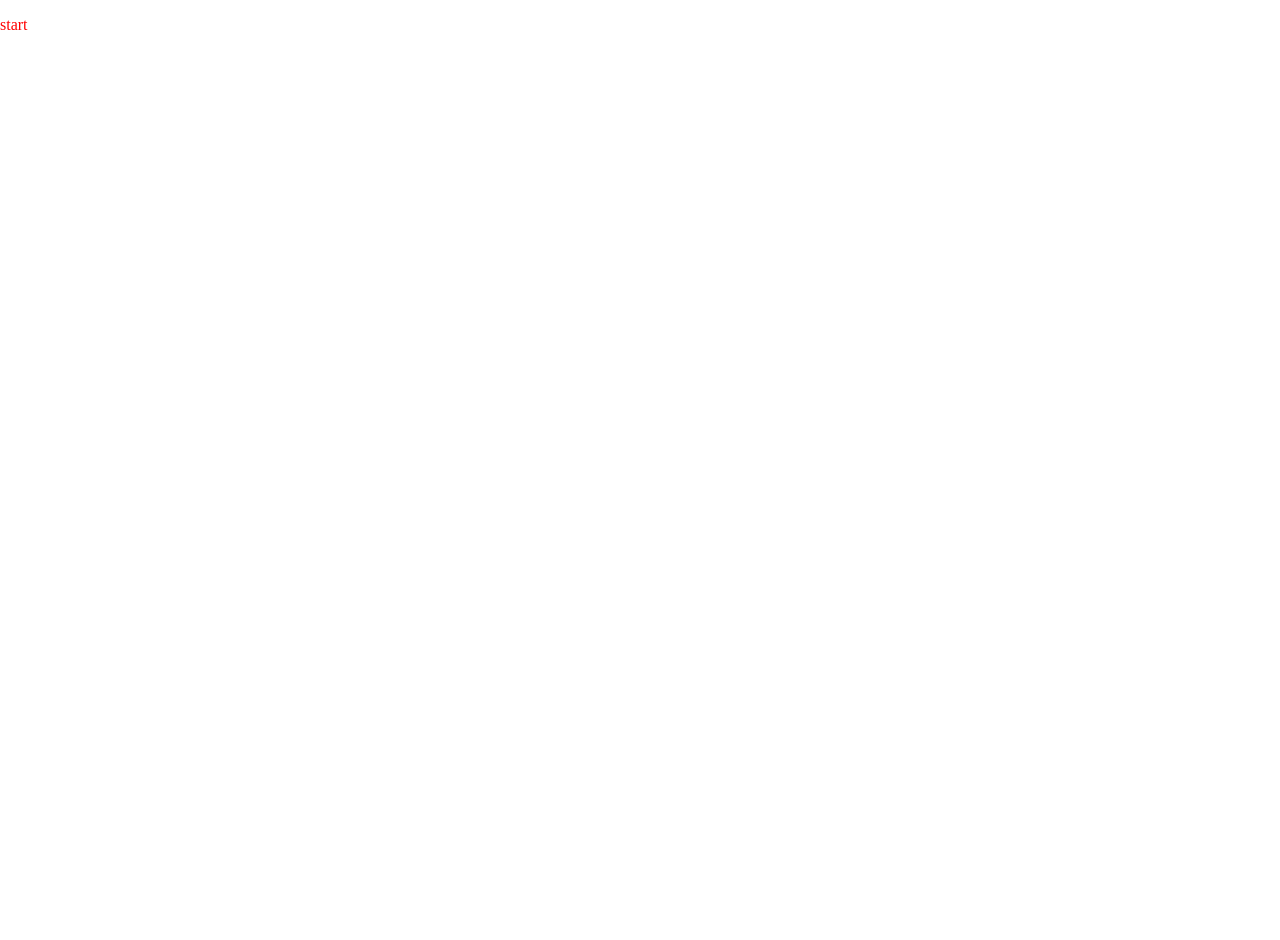
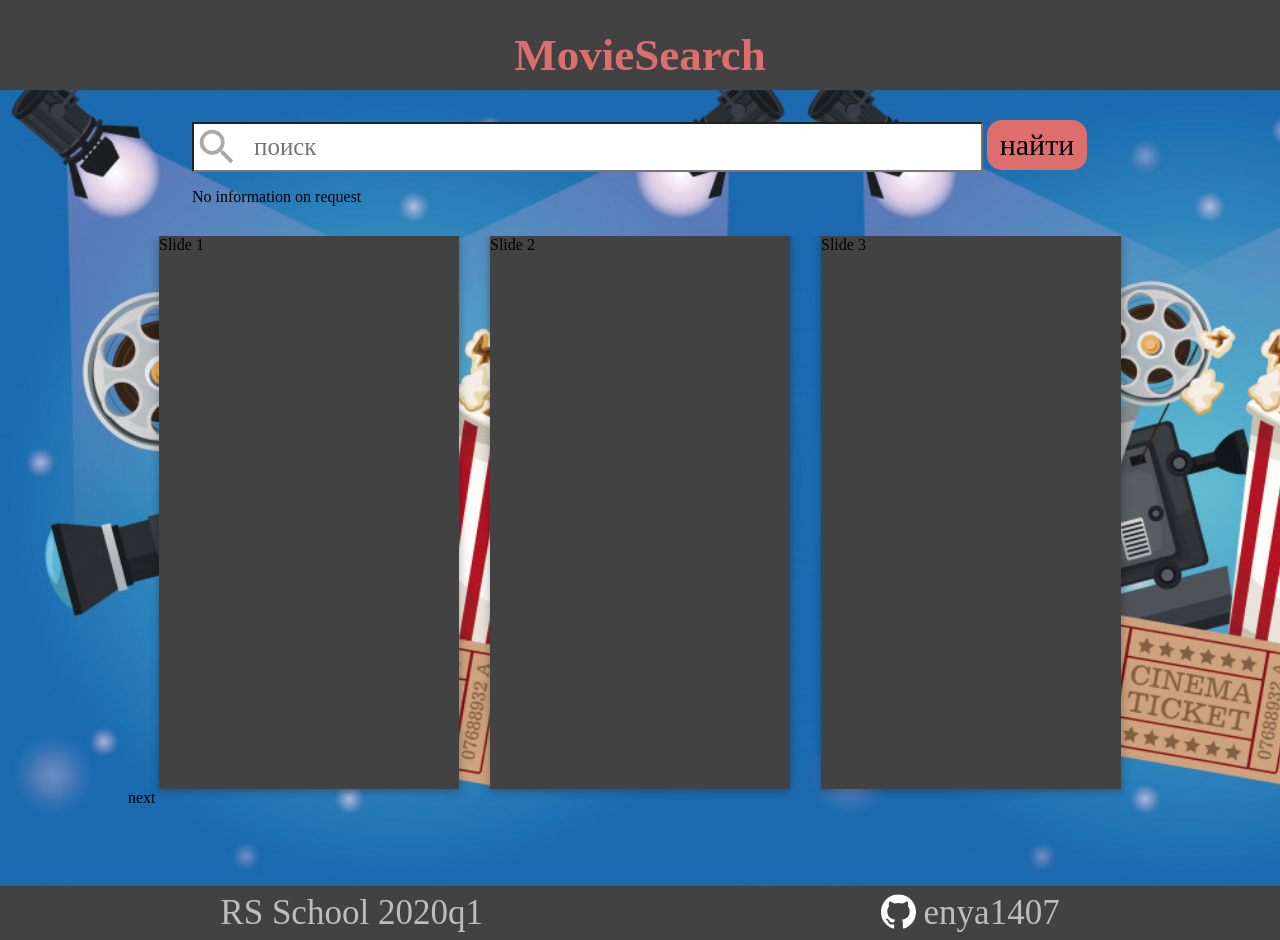
Before and after one commit to enya1407/english-for-kids, a website built with webpack: page movie-search/src/index.html in a window 1280 px wide. Before the commit the page ends 800 px from the top, so only its background shows below. Built offline with nearby package versions, Linux system fonts and the light colour scheme; files whose address does not match are found by name.

Commit message:
feat: made site markup

```diff
--- a/movie-search/package.json
+++ b/movie-search/package.json
@@ -35,6 +35,7 @@
   },
   "dependencies": {
     "@babel/polyfill": "^7.8.7",
-    "normalize.css": "^8.0.1"
+    "normalize.css": "^8.0.1",
+    "swiper": "^5.3.8"
   }
 }
--- a/movie-search/src/index.html
+++ b/movie-search/src/index.html
@@ -5,12 +5,50 @@
     <meta charset="UTF-8">
     <meta name="viewport" content="width=device-width, initial-scale=1.0">
     <title>movie-search</title>
-    <link rel="icon" href="favicon.png" type='image/png'>
+    <link rel="icon" href="favicon.png" type="image/png">
+    <link rel="stylesheet" href="path/to/swiper.min.css">
 </head>
 
 <body>
-    <p class="p">start</p>
+    <div class="wrapper">
+        <header class="header">
+            <h1 class="heading">MovieSearch</h1>
+        </header>
+        <main class="main">
+            <div class="search-container">
+                <form>
+                    <input type="search" placeholder="поиск" class="search">
+                    <input type="submit" value="найти" class="submit">
+                </form>
+                <p class="answer">No information on request</p>
+            </div>
+            <div class="swiper-container">
+                <!-- Additional required wrapper -->
+                <div class="swiper-wrapper">
+                    <!-- Slides -->
+                    <div class="swiper-slide">Slide 1</div>
+                    <div class="swiper-slide">Slide 2</div>
+                    <div class="swiper-slide">Slide 3</div>
+                    <div class="swiper-slide">Slide 3</div>
+                </div>
+                <div class="swiper-button-prev"></div>
+                <div class="swiper-button-next"></div>
+
+            </div>
+
+        </main>
+        <footer class="footer">
+            <a href="https://rs.school/" class="link">
+                   RS School 2020q1</a>
+
+            <a href="https://github.com/enya1407" class="link author">
+         enya1407</a>
+
+
+        </footer>
+    </div>
     <script src="bundle.js"></script>
+
 </body>
 
 </html>
--- /dev/null
+++ b/movie-search/src/styles/layout.scss
@@ -0,0 +1,110 @@
+body {
+  height: 100vh;
+}
+
+.wrapper {
+  display: flex;
+  flex-direction: column;
+  min-height: 100%;
+}
+
+.header {
+  background-color: #424242;
+  height: 90px;
+  .heading {
+    color: #de6e6e;
+    font-size: 45px;
+    text-align: center;
+  }
+}
+
+.main {
+  flex: 1 0 auto;
+  background-image: url("../assets/image/backgroundBody.jpg");
+  background-size: contain;
+  background-position-y: no-repeat;
+}
+.search-container {
+  width: 70%;
+  margin: 30px auto;
+}
+.search {
+  background-image: url("../assets/image/search.svg");
+  background-repeat: no-repeat;
+  height: 50px;
+  width: calc(100% - 105px);
+  padding: 15px 60px;
+  font-size: 25px;
+}
+
+.submit {
+  height: 50px;
+  width: 100px;
+  border-radius: 15px;
+  border: none;
+  font-size: 30px;
+  background-color: #de6e6e;
+}
+.submit:hover {
+  cursor: pointer;
+
+  border: 3px solid #ffccbc;
+}
+.swiper-container {
+  width: 80%;
+  height: 650px;
+  margin: 0 auto;
+  overflow: hidden;
+}
+.swiper-wrapper {
+  height: 85%;
+  display: flex;
+  justify-content: space-evenly;;
+}
+.swiper-slide {
+  background-color: #424242;
+  min-width: 300px;
+  box-shadow: 0 2px 5px 0 #00000008, 0 2px 10px 0 #00000047;
+}
+.swiper-slide:hover {
+  cursor: pointer;
+}
+.swiper-button-next{
+  position: relative;
+}
+.swiper-button-next::after{
+  position: absolute;
+ content: "next";
+}
+
+
+.footer {
+  display: flex;
+  flex: 0 0 auto;
+  justify-content: space-around;
+  background-color: #424242;
+  // height: 40px;
+  .link {
+    font-size: 35px;
+    color: #bdbdbd;
+    text-decoration: none;
+    padding: 7px;
+  }
+  .link:hover {
+    cursor: pointer;
+    color: #de6e6e;
+  }
+}
+.author {
+  position: relative;
+}
+.author::before {
+  position: absolute;
+  content: "";
+  left: -36px;
+  top: 8px;
+  width: 35px;
+  height: 35px;
+  background-size: cover;
+  background-image: url("../assets/image/github.svg");
+}
--- /dev/null
+++ b/movie-search/src/styles/media.scss
@@ -0,0 +1,36 @@
+@media(max-width: 1350px) {
+  .swiper-slide:nth-child(n+4){
+    display:none;
+  }
+
+}
+
+@media(max-width: 1200px) {
+  .swiper-slide:nth-child(n+3){
+    display:none;
+  }
+
+}
+@media(max-width: 790px) {
+  .swiper-slide:nth-child(n+2){
+    display:none;
+  }
+
+}
+@media(max-width: 520px) {
+  .search{
+ width: 100%;
+  }
+  .submit{
+        margin-top: 10px;
+  }
+  .footer .link{
+    font-size: 15px;
+  }
+  .author::before {
+  left: -15px;
+    top: 7px;
+    width: 17px;
+    height: 17px;
+}
+}
--- a/movie-search/src/styles/style.scss
+++ b/movie-search/src/styles/style.scss
@@ -1,5 +1,9 @@
-@import '~normalize.css';
+@import "../../node_modules/normalize.css/normalize.css";
 
-.p {
-  color: red;
-}
+@import "./layout.scss";
+@import "./media.scss";
+
+// @font-face {
+//   font-family: "";
+//   src: url("../assets/fonts/");
+// }
```
Also changed, not shown: movie-search/src/assets/image/backgroundBody.jpg (added), movie-search/src/assets/image/github.svg (added), movie-search/src/assets/image/keyboard.png (added), movie-search/src/assets/image/search.svg (added), movie-search/src/assets/image/star.svg (added), movie-search/src/assets/image/voice.svg (added), 1 other file.
